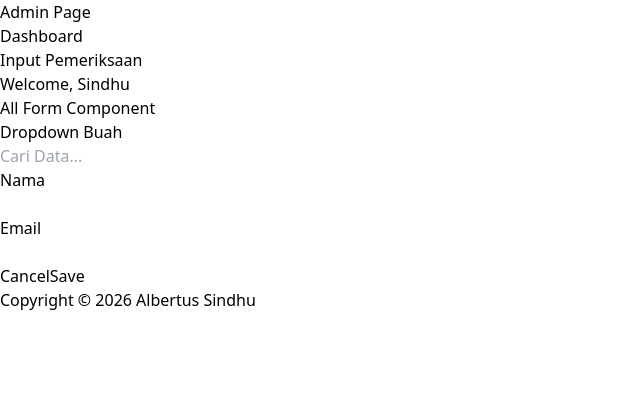
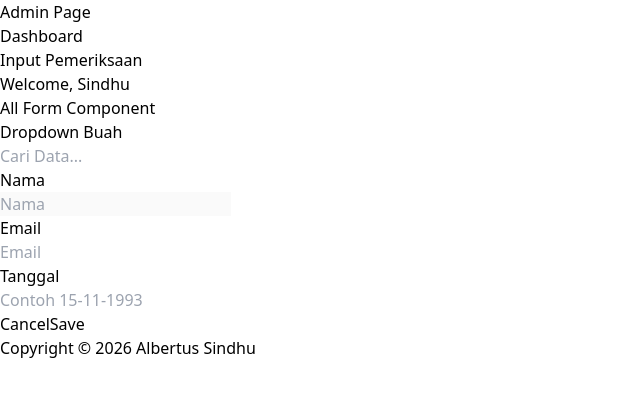
Before and after one commit to albertuskusuma/rmstpsolo, a React (Vite) app in the folder frontend/: page /xlistform in a window 1280 px wide. Shown: the top 396 px of the page, without its empty margins (0-640 px from the left). Built offline with nearby package versions, Linux system fonts and the light colour scheme.

Commit message:
Step 19 : make own component input date mask, placeholder italic

```diff
--- /dev/null
+++ b/frontend/src/comps/datepicker/GowDatePickerMask.tsx
@@ -0,0 +1,91 @@
+import { useEffect, useState } from "react";
+
+type DatePickerProps = {
+  id?: string;
+  name?: string;
+  label?: string;
+  value?: string; // YYYY-MM-DD
+  placeholder?: string;
+  isDisabled?: boolean;
+  onChange?: (value: string) => void; // return YYYY-MM-DD
+};
+
+const GowDatePickerMask = ({
+  id,
+  name,
+  label,
+  value,
+  placeholder = "DD-MM-YYYY",
+  isDisabled,
+  onChange,
+}: DatePickerProps) => {
+
+  const [inputValue, setInputValue] = useState("");
+
+  // convert YYYY-MM-DD -> DD-MM-YYYY
+  useEffect(() => {
+    if (value) {
+      const [y, m, d] = value.split("-");
+      setInputValue(`${d}-${m}-${y}`);
+    }
+  }, [value]);
+
+  const applyMask = (val: string) => {
+
+    let v = val.replace(/\D/g, "");
+
+    if (v.length > 2) v = v.slice(0, 2) + "-" + v.slice(2);
+    if (v.length > 5) v = v.slice(0, 5) + "-" + v.slice(5, 9);
+
+    return v;
+  };
+
+  const convertToISO = (val: string) => {
+
+    if (val.length !== 10) return "";
+
+    const [d, m, y] = val.split("-");
+
+    if (!d || !m || !y) return "";
+
+    return `${y}-${m}-${d}`;
+  };
+
+  return (
+    <>
+      {label && (
+        <label className="block text-sm/6 font-medium text-gray-900">
+          {label}
+        </label>
+      )}
+
+      <div className="mt-2">
+        <input
+          id={id}
+          name={name}
+          type="text"
+          autoComplete="off"
+          disabled={isDisabled}
+          value={inputValue}
+          placeholder={placeholder}
+          onChange={(e) => {
+
+            const masked = applyMask(e.target.value);
+
+            setInputValue(masked);
+
+            const iso = convertToISO(masked);
+
+            if (iso) {
+              onChange?.(iso);
+            }
+
+          }}
+          className="block w-full rounded-md bg-white px-3 py-1.5 text-base text-gray-900 outline outline-1 outline-gray-300 focus:outline-2 focus:outline-indigo-600 placeholder:italic"
+        />
+      </div>
+    </>
+  );
+};
+
+export default GowDatePickerMask;
--- a/frontend/src/comps/dropdown/GowDropdownSearchArray.tsx
+++ b/frontend/src/comps/dropdown/GowDropdownSearchArray.tsx
@@ -59,7 +59,7 @@ const GowDropdownSearchArray = ({
                     value={inputValue}
                     disabled={isDisabled}
                     placeholder={placeholder}
-                    className={`w-full rounded-md px-3 py-1.5 text-base outline outline-1
+                    className={`w-full rounded-md px-3 py-1.5 text-base outline outline-1 placeholder:italic
                         ${isDisabled
                             ? "bg-gray-200 text-base outline-gray-300 cursor-not-allowed"
                             : "bg-white text-gray-900 outline-gray-300 focus:outline-2 focus:outline-indigo-600"
--- a/frontend/src/comps/input/GowInput.tsx
+++ b/frontend/src/comps/input/GowInput.tsx
@@ -41,7 +41,10 @@ const GowInput = ({
                         setSelectedInp(val);
                         onChange?.(val);
                     }}
-                    className="block w-full rounded-md bg-white px-3 py-1.5 text-base text-gray-900 outline outline-1 -outline-offset-1 outline-gray-300 placeholder:text-gray-400 focus:outline focus:outline-2 focus:-outline-offset-2 focus:outline-indigo-600 sm:text-sm/6"
+                    className="block w-full rounded-md px-3 py-1.5 text-base outline outline-1 -outline-offset-1 outline-gray-300 placeholder:text-gray-400 sm:text-sm/6
+                        bg-white text-gray-900 placeholder:italic
+                        focus:outline focus:outline-2 focus:-outline-offset-2 focus:outline-indigo-600
+                        disabled:bg-gray-200 disabled:text-gray-500 disabled:cursor-not-allowed disabled:focus:outline-none"
                 />
             </div>
         </>
--- a/frontend/src/pages/xlistform/XlistFormPage.tsx
+++ b/frontend/src/pages/xlistform/XlistFormPage.tsx
@@ -2,6 +2,7 @@ import MainLayout from '../../layouts/MainLayout'
 import GowDropdownSearchArray from '../../comps/dropdown/GowDropdownSearchArray';
 import { useState } from 'react';
 import GowInput from '../../comps/input/GowInput';
+import GowDatePickerMask from '../../comps/datepicker/GowDatePickerMask';
 
 const XlistFormPage = () => {
 
@@ -21,6 +22,9 @@ const XlistFormPage = () => {
 
     // Inputan Email
     const [selectedEmail, setSelectedEmail] = useState("");
+
+    // Inputan tanggal
+    const [tanggal, setTanggal] = useState("");
 
     return (
         <MainLayout>
@@ -50,8 +54,8 @@ const XlistFormPage = () => {
                             id='inputNama'
                             name='inputNama'
                             label='Nama'
-                            isDisabled={false}
-                            placeholder=''
+                            isDisabled={true}
+                            placeholder='Nama'
                             type='text'
                             onChange={(e) => {
                                 setSelectedNama(e)
@@ -67,12 +71,25 @@ const XlistFormPage = () => {
                             name='inputEmail'
                             label='Email'
                             isDisabled={false}
-                            placeholder=''
+                            placeholder='Email'
                             type='email'
                             onChange={(e) => {
                                 setSelectedEmail(e)
                             }}
                             value={selectedEmail}
+                        />
+                    </div>
+
+                    <div className="mb-3 sm:col-span-4">
+                        <GowDatePickerMask
+                            label="Tanggal"
+                            value={tanggal}
+                            onChange={(val) => {
+                                console.log("ISO:", val);
+                                setTanggal(val);
+                            }}
+                            isDisabled={false}
+                            placeholder='Contoh 15-11-1993'
                         />
                     </div>
 
@@ -140,6 +157,7 @@ const XlistFormPage = () => {
                             console.log("Dropdown Buah ", selectedFruit)
                             console.log("Nama ", selectedNama)
                             console.log("Email ", selectedEmail)
+                            console.log("Tanggal ",tanggal)
                         }}
                         className="rounded-md bg-indigo-600 px-3 py-2 text-sm font-semibold text-white shadow-sm hover:bg-indigo-500 focus-visible:outline focus-visible:outline-2 focus-visible:outline-offset-2 focus-visible:outline-indigo-600">Save</button>
                 </div>
```
Also changed, not shown: 1 other file (tests, documents, lock files or other folders).
